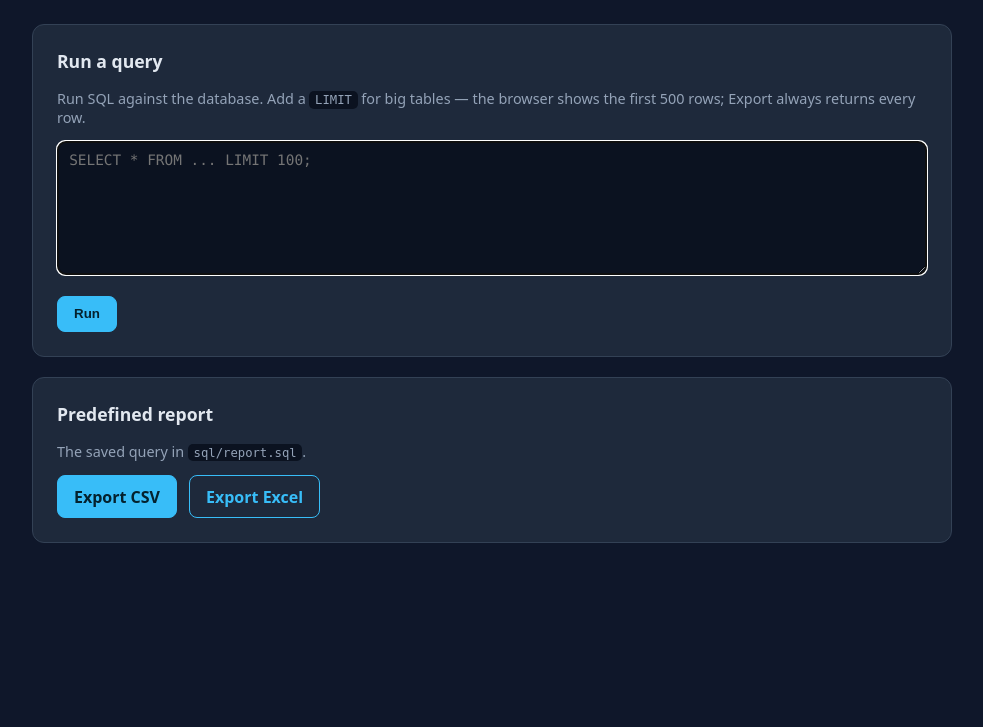
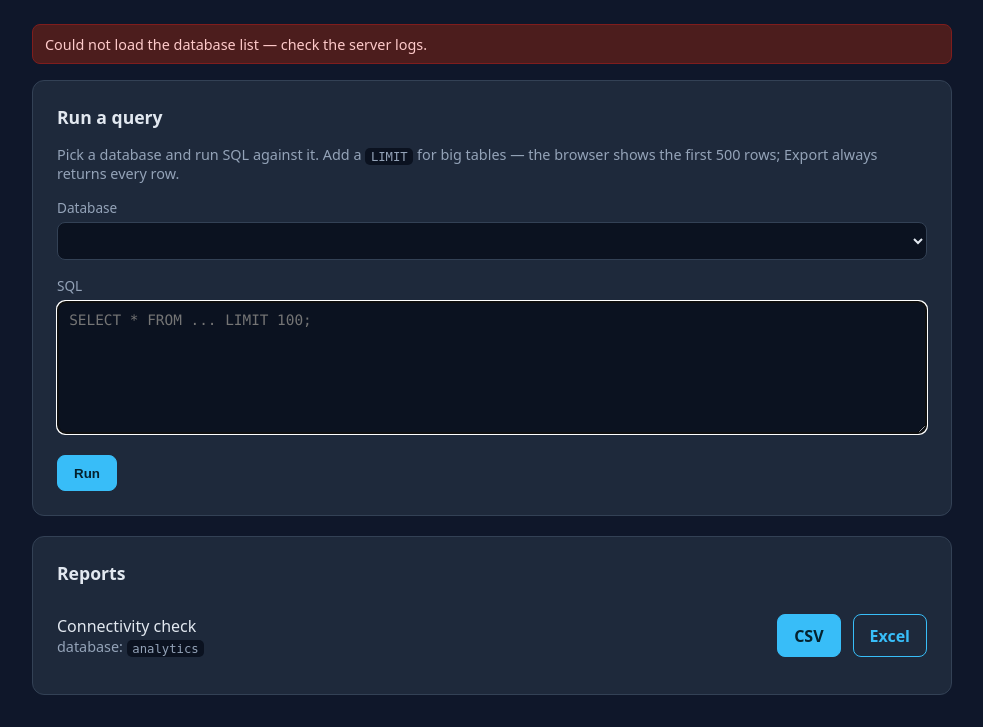
Before and after one commit to ricardomendes-coder/data-mesh, a FastAPI app: page / in a window 1280 px wide. Shown: the part 80-807 px from the top of the page, without its empty margins (148-1131 px from the left). Before the commit the page ends 623 px from the top, so only its background shows below. Run offline with FastAPI, Linux system fonts and the light colour scheme; the visitor is signed in with stand-in values (Sample User, id 1); lists and menus that the app fills with data are empty.

Commit message:
feat: adding custom reports and option to run sql in diffferent dbs

```diff
--- a/app/main.py
+++ b/app/main.py
@@ -99,33 +99,69 @@ def logout(request: Request):
     return RedirectResponse(request.url_for("login_form"), status_code=303)
 
 
+def _dashboard_context(user: str, **extra) -> dict:
+    """Base template context: the DB picker list and the reports manifest.
+
+    Both DB discovery and manifest parsing are best-effort — a failure degrades
+    the page (banner + empty list) instead of 500ing the whole dashboard.
+    """
+    databases: list[str] = []
+    db_error = None
+    try:
+        databases = db.list_databases()
+    except Exception:
+        logger.exception("Could not list databases")
+        db_error = "Could not load the database list — check the server logs."
+
+    try:
+        report_list = reports.load_reports()
+    except Exception:
+        logger.exception("Could not load the reports manifest")
+        report_list = []
+        db_error = db_error or "Could not load the reports — check the server logs."
+
+    context = {
+        "user": user,
+        "title": settings.app_title,
+        "error": None,
+        "message": None,
+        "sql": None,
+        "database": settings.db_name,
+        "databases": databases,
+        "db_error": db_error,
+        "reports": report_list,
+        "result": None,
+    }
+    context.update(extra)
+    return context
+
+
 @app.get("/", response_class=HTMLResponse)
 def dashboard(request: Request, user: str = Depends(require_login)):
-    return templates.TemplateResponse(
-        request,
-        "dashboard.html",
-        {"user": user, "title": settings.app_title, "error": None},
-    )
+    return templates.TemplateResponse(request, "dashboard.html", _dashboard_context(user))
 
 
 @app.post("/query", response_class=HTMLResponse)
 def run_query(
     request: Request,
     sql: str = Form(...),
+    database: str = Form(...),
     user: str = Depends(require_login),
 ):
-    context = {
-        "user": user,
-        "title": settings.app_title,
-        "error": None,
-        "message": None,
-        "sql": sql,
-    }
+    context = _dashboard_context(user, sql=sql, database=database)
+
+    # Only accept a database the server actually reported (when we have a list).
+    if context["databases"] and database not in context["databases"]:
+        context["error"] = f"Unknown database: {database!r}."
+        return templates.TemplateResponse(
+            request, "dashboard.html", context, status_code=400
+        )
+
     try:
-        result = db.execute(sql)
+        result = db.execute(sql, database)
     except Exception as exc:
         # This is a trusted, login-gated internal console, so showing the real
-        # DB error is the useful behavior (unlike the fixed report export).
+        # DB error is the useful behavior (unlike report export).
         logger.exception("Ad-hoc query failed")
         context["error"] = f"Query failed: {exc}"
         return templates.TemplateResponse(
@@ -151,65 +187,66 @@ def export_query(
     request: Request,
     format: str = "csv",
     sql: str = Form(...),
+    database: str = Form(...),
     user: str = Depends(require_login),
 ):
+    def _error(msg: str, status: int = 400):
+        context = _dashboard_context(user, sql=sql, database=database, error=msg)
+        return templates.TemplateResponse(
+            request, "dashboard.html", context, status_code=status
+        )
+
     try:
-        result = db.execute(sql)
+        databases = db.list_databases()
+    except Exception:
+        databases = []
+    if databases and database not in databases:
+        return _error(f"Unknown database: {database!r}.")
+
+    try:
+        result = db.execute(sql, database)
     except Exception as exc:
         logger.exception("Ad-hoc query export failed")
-        return templates.TemplateResponse(
-            request,
-            "dashboard.html",
-            {
-                "user": user,
-                "title": settings.app_title,
-                "error": f"Query failed: {exc}",
-                "message": None,
-                "sql": sql,
-            },
-            status_code=400,
-        )
+        return _error(f"Query failed: {exc}")
 
     if not result.returns_rows:
-        return templates.TemplateResponse(
-            request,
-            "dashboard.html",
-            {
-                "user": user,
-                "title": settings.app_title,
-                "error": None,
-                "message": f"OK — {result.rowcount} row(s) affected. Nothing to export.",
-                "sql": sql,
-            },
+        context = _dashboard_context(
+            user,
+            sql=sql,
+            database=database,
+            message=f"OK — {result.rowcount} row(s) affected. Nothing to export.",
         )
+        return templates.TemplateResponse(request, "dashboard.html", context)
 
     return _file_response(result.to_dataframe(), format, "query")
 
 
-@app.get("/report/export")
+@app.get("/report/{key}/export")
 def export_report(
     request: Request,
+    key: str,
     format: str = "csv",
     user: str = Depends(require_login),
 ):
     try:
-        df = reports.get_report()
+        df = reports.get_report_df(key)
+    except KeyError:
+        context = _dashboard_context(user, error=f"Unknown report: {key!r}.")
+        return templates.TemplateResponse(
+            request, "dashboard.html", context, status_code=404
+        )
     except Exception:
         # Full details go to the server log; the user sees a generic message so
         # we never leak connection strings or credentials into the browser.
-        logger.exception("Report generation failed")
+        logger.exception("Report generation failed for %r", key)
+        context = _dashboard_context(
+            user, error="Could not generate the report. Check the server logs."
+        )
         return templates.TemplateResponse(
-            request,
-            "dashboard.html",
-            {
-                "user": user,
-                "title": settings.app_title,
-                "error": "Could not generate the report. Check the server logs.",
-            },
-            status_code=502,
+            request, "dashboard.html", context, status_code=502
         )
 
-    return _file_response(df, format, "report")
+    return _file_response(df, format, key)
 
 
 @app.get("/healthz")
--- a/app/templates/base.html
+++ b/app/templates/base.html
@@ -19,7 +19,7 @@
     h1 { font-size:1.35rem; margin:0 0 1rem; }
     label { display:block; font-size:.85rem; color:var(--muted); margin-bottom:.35rem; }
     code { background:#0b1220; padding:.1rem .35rem; border-radius:5px; font-size:.85em; }
-    input, textarea {
+    input, textarea, select {
       width:100%; padding:.6rem .7rem; border-radius:8px; margin-bottom:1rem;
       border:1px solid var(--border); background:#0b1220; color:var(--fg);
     }
@@ -27,6 +27,11 @@
       font-family: ui-monospace, SFMono-Regular, Menlo, Consolas, monospace;
       font-size:.9rem; resize:vertical;
     }
+    .report-row {
+      display:flex; justify-content:space-between; align-items:center; gap:1rem;
+      padding:.8rem 0; border-bottom:1px solid var(--border);
+    }
+    .report-row:last-child { border-bottom:none; }
     .tablewrap { overflow-x:auto; margin-top:1rem; border:1px solid var(--border); border-radius:8px; }
     table { border-collapse:collapse; width:100%; font-size:.85rem; }
     th, td {
--- a/app/templates/dashboard.html
+++ b/app/templates/dashboard.html
@@ -12,12 +12,20 @@
 
 {% if error %}<div class="error">{{ error }}</div>{% endif %}
 {% if message %}<div class="notice">{{ message }}</div>{% endif %}
+{% if db_error %}<div class="error">{{ db_error }}</div>{% endif %}
 
 <div class="card">
   <h1 style="font-size:1.1rem;">Run a query</h1>
-  <p class="muted">Run SQL against the database. Add a <code>LIMIT</code> for big tables — the browser shows the first {{ 500 }} rows; Export always returns every row.</p>
+  <p class="muted">Pick a database and run SQL against it. Add a <code>LIMIT</code> for big tables — the browser shows the first {{ 500 }} rows; Export always returns every row.</p>
   <form method="post">
-    <textarea name="sql" rows="7" spellcheck="false" placeholder="SELECT * FROM ... LIMIT 100;" required autofocus>{{ sql or '' }}</textarea>
+    <label for="database">Database</label>
+    <select id="database" name="database" required>
+      {% for db_name in databases %}
+      <option value="{{ db_name }}" {% if db_name == database %}selected{% endif %}>{{ db_name }}</option>
+      {% endfor %}
+    </select>
+    <label for="sql">SQL</label>
+    <textarea id="sql" name="sql" rows="7" spellcheck="false" placeholder="SELECT * FROM ... LIMIT 100;" required autofocus>{{ sql or '' }}</textarea>
     <div class="row">
       <button type="submit" formaction="{{ url_for('run_query') }}">Run</button>
       {% if result %}
@@ -47,11 +55,22 @@
 </div>
 
 <div class="card" style="margin-top:1.25rem;">
-  <h1 style="font-size:1.1rem;">Predefined report</h1>
-  <p class="muted">The saved query in <code>sql/report.sql</code>.</p>
-  <div class="row">
-    <a class="btn" href="{{ url_for('export_report') }}?format=csv">Export CSV</a>
-    <a class="btn secondary" href="{{ url_for('export_report') }}?format=xlsx">Export Excel</a>
-  </div>
+  <h1 style="font-size:1.1rem;">Reports</h1>
+  {% if reports %}
+    {% for report in reports %}
+    <div class="report-row">
+      <div>
+        <div>{{ report.title }}</div>
+        <div class="muted">database: <code>{{ report.database }}</code></div>
+      </div>
+      <div class="row">
+        <a class="btn" href="{{ url_for('export_report', key=report.key) }}?format=csv">CSV</a>
+        <a class="btn secondary" href="{{ url_for('export_report', key=report.key) }}?format=xlsx">Excel</a>
+      </div>
+    </div>
+    {% endfor %}
+  {% else %}
+    <p class="muted">No reports defined. Add one to <code>reports.toml</code>.</p>
+  {% endif %}
 </div>
 {% endblock %}
--- /dev/null
+++ b/reports.toml
@@ -0,0 +1,35 @@
+# Report definitions.
+#
+# Each [[report]] runs SQL against a database on the configured server (the
+# DB_* connection in .env — only the database name changes per report).
+#
+# Fields:
+#   key       unique id, used in the export URL (/report/<key>/export)
+#   title     shown on the dashboard
+#   database  which database on the server to run against
+#   sql_file  path (relative to the repo root) to a .sql file  -- OR --
+#   sql       inline SQL (use one or the other)
+#
+# The manifest and the .sql files are read fresh on each export, so edits take
+# effect immediately — no rebuild or restart needed (both are mounted; see
+# docker-compose.yml).
+
+[[report]]
+key      = "connectivity"
+title    = "Connectivity check"
+database = "analytics"
+sql_file = "sql/report.sql"    # default now()/current_user/current_database() probe
+
+# Add more like this:
+#
+# [[report]]
+# key      = "rocketlane_projects"
+# title    = "Rocketlane projects"
+# database = "rocketlane"
+# sql_file = "sql/rocketlane_projects.sql"
+#
+# [[report]]
+# key      = "active_users"
+# title    = "Active users (last 30d)"
+# database = "analytics"
+# sql      = "SELECT count(*) FROM users WHERE last_seen > now() - interval '30 days'"
--- a/requirements.txt
+++ b/requirements.txt
@@ -9,3 +9,4 @@ pandas==2.2.3
 openpyxl==3.1.5
 bcrypt==4.2.1
 psycopg2-binary==2.9.10
+tomli==2.2.1; python_version < "3.11"  # tomllib backport; stdlib on 3.11+
```
Also changed, not shown: app/config.py (+7 -0 lines), app/db.py (+41 -13 lines), app/reports.py (+70 -8 lines), docker-compose.yml (+4 -3 lines), smoke_test.py (+54 -0 lines), sql/report.sql (+4 -4 lines), README.md, 1 other file.
